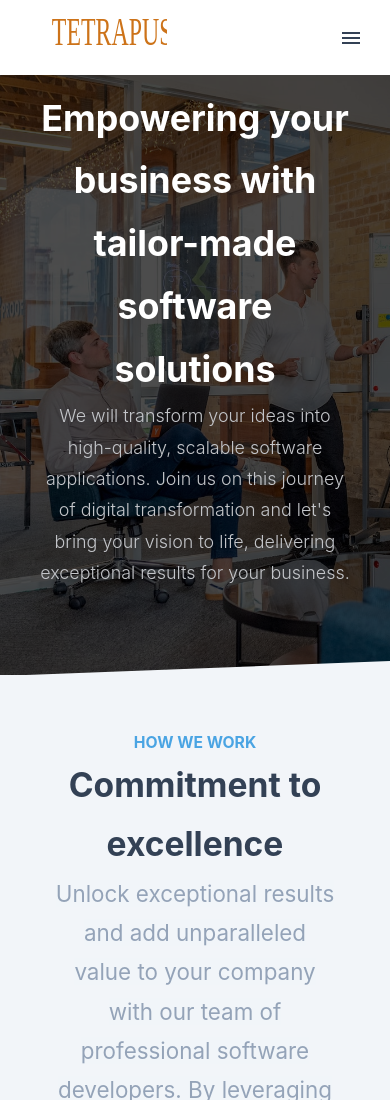
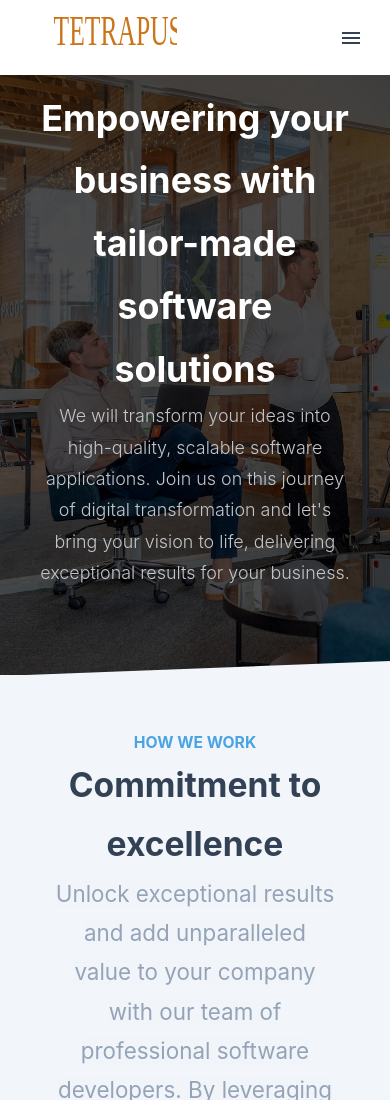
Before and after one commit to tetrapusdev/website, a website: page index.html in a window 390 px wide. Shown: the top 1100 px of the page. Drawn offline with nearby package versions, Linux system fonts and the light colour scheme.

Commit message:
fix in logo for mobile

```diff
--- a/index.html
+++ b/index.html
@@ -21,7 +21,7 @@
           <div data-role="Header" class="header-header">
             <div class="header-container">
               <a href="./" class="header-navlink">
-                <h1 class="header-heading TextSM"><span><img src="./logo_name.svg" alt="Tetrapus" width="140px" height="auto"></span></h1>
+                <h1 class="header-heading TextSM"><span><img src="./logo_name.svg" alt="Tetrapus" width="150px" height="auto"></span></h1>
                 <!-- TODO quitarle espacio sin usar al logo y que quede solo de las dimensiones del texto -->
               </a>
               <a href="./">
```
